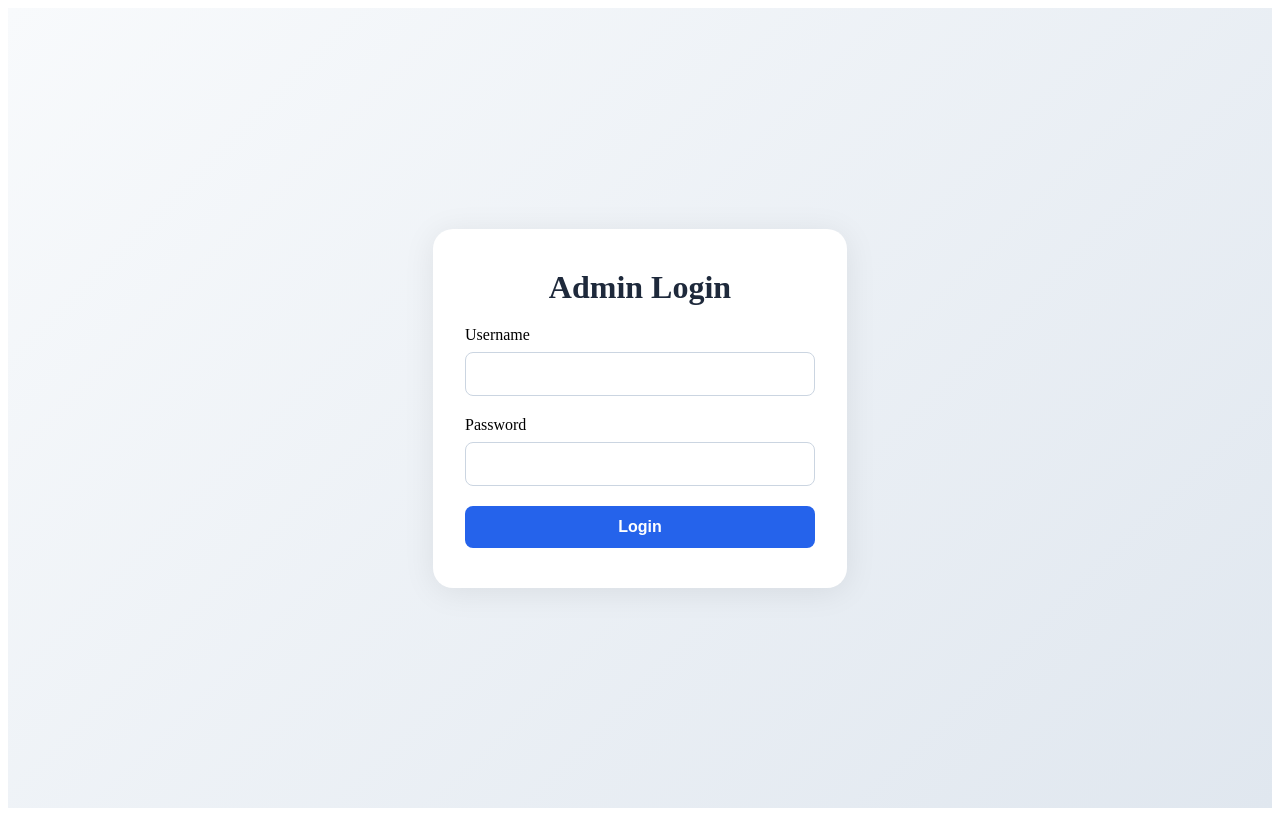
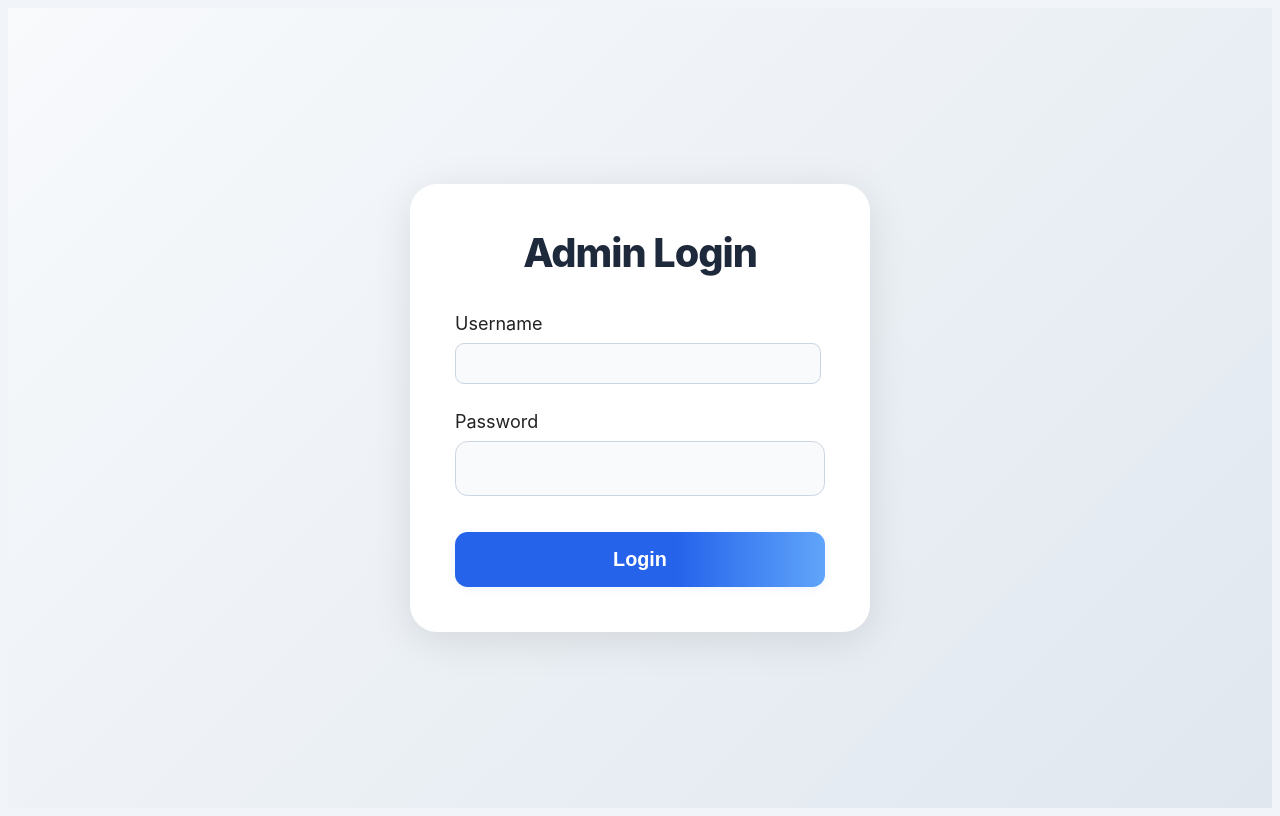
Before and after one commit to cconkrig/EMQX-Auth-Worker, a SvelteKit app in the folder admin/: page / in a window 1280 px wide. Built offline with nearby package versions, Linux system fonts and the light colour scheme.

Commit message:
Changed visuals and added some admin functionality

```diff
--- a/admin/src/routes/+page.svelte
+++ b/admin/src/routes/+page.svelte
@@ -17,6 +17,13 @@
 	let dashboardError = '';
 	let dashboardLoading = false;
 	let userAclsString = '';
+
+	// ACL UI state
+	let aclAction = 'publish';
+	let aclTopic = '';
+	let aclEditIndex: number | null = null;
+	let aclEditAction = 'publish';
+	let aclEditTopic = '';
 
 	function getToken() {
 		return localStorage.getItem('admin_token');
@@ -175,9 +182,51 @@
 			dashboardLoading = false;
 		}
 	}
+
+	function resetAclForm() {
+		aclAction = 'publish';
+		aclTopic = '';
+		aclEditIndex = null;
+		aclEditAction = 'publish';
+		aclEditTopic = '';
+	}
+
+	function addAclRule() {
+		if (!aclTopic.trim()) return;
+		userAcls = [...userAcls, { action: aclAction, topic: aclTopic.trim() }];
+		userAclsString = JSON.stringify(userAcls, null, 2);
+		resetAclForm();
+	}
+
+	function startEditAclRule(i: number) {
+		aclEditIndex = i;
+		aclEditAction = userAcls[i].action;
+		aclEditTopic = userAcls[i].topic;
+	}
+
+	function saveEditAclRule() {
+		if (aclEditIndex === null || !aclEditTopic.trim()) return;
+		userAcls[aclEditIndex] = { action: aclEditAction, topic: aclEditTopic.trim() };
+		userAcls = [...userAcls];
+		userAclsString = JSON.stringify(userAcls, null, 2);
+		resetAclForm();
+	}
+
+	function deleteAclRule(i: number) {
+		userAcls.splice(i, 1);
+		userAcls = [...userAcls];
+		userAclsString = JSON.stringify(userAcls, null, 2);
+		resetAclForm();
+	}
 </script>
 
 <style>
+:global(html) {
+	font-family: 'Inter', 'Roboto', 'Segoe UI', 'Helvetica Neue', Arial, 'Liberation Sans', 'sans-serif';
+	background: #f1f5fa;
+	font-size: 18px;
+	color: #222;
+}
 .login-container {
 	display: flex;
 	flex-direction: column;
@@ -188,20 +237,22 @@
 }
 .login-box {
 	background: white;
-	padding: 2.5rem 2rem;
-	border-radius: 1.25rem;
-	box-shadow: 0 4px 32px rgba(0,0,0,0.08);
+	padding: 2.5rem 2.5rem;
+	border-radius: 1.5rem;
+	box-shadow: 0 8px 40px rgba(0,0,0,0.10);
 	width: 100%;
-	max-width: 350px;
+	max-width: 370px;
 	display: flex;
 	flex-direction: column;
-	gap: 1.25rem;
+	gap: 1.5rem;
 }
 .login-title {
-	font-size: 2rem;
-	font-weight: 700;
+	font-size: 2.2rem;
+	font-weight: 800;
 	color: #1e293b;
 	text-align: center;
+	margin-bottom: 0.5rem;
+	letter-spacing: -1px;
 }
 .input-group {
 	display: flex;
@@ -209,26 +260,30 @@
 	gap: 0.5rem;
 }
 input[type="text"], input[type="password"] {
-	padding: 0.75rem 1rem;
-	border: 1px solid #cbd5e1;
-	border-radius: 0.5rem;
-	font-size: 1rem;
+	padding: 0.85rem 1.1rem;
+	border: 1.5px solid #cbd5e1;
+	border-radius: 0.7rem;
+	font-size: 1.1rem;
 	outline: none;
 	transition: border 0.2s;
+	background: #f8fafc;
 }
 input:focus {
 	border-color: #2563eb;
+	background: #fff;
 }
 .login-btn {
-	background: #2563eb;
+	background: linear-gradient(90deg, #2563eb 60%, #60a5fa 100%);
 	color: white;
-	padding: 0.75rem 1rem;
+	padding: 0.9rem 1.1rem;
 	border: none;
-	border-radius: 0.5rem;
-	font-size: 1rem;
-	font-weight: 600;
+	border-radius: 0.7rem;
+	font-size: 1.1rem;
+	font-weight: 700;
 	cursor: pointer;
-	transition: background 0.2s;
+	transition: background 0.2s, box-shadow 0.2s;
+	box-shadow: 0 2px 8px rgba(37,99,235,0.08);
+	margin-top: 0.5rem;
 }
 .login-btn:disabled {
 	background: #93c5fd;
@@ -237,7 +292,8 @@ input:focus {
 .error {
 	color: #dc2626;
 	text-align: center;
-	font-size: 1rem;
+	font-size: 1.1rem;
+	margin-top: -0.5rem;
 }
 .dashboard-container {
 	display: flex;
@@ -250,20 +306,22 @@ input:focus {
 }
 .dashboard-box {
 	background: white;
-	padding: 2rem 2.5rem;
-	border-radius: 1.25rem;
-	box-shadow: 0 4px 32px rgba(0,0,0,0.08);
+	padding: 2.5rem 3rem;
+	border-radius: 1.5rem;
+	box-shadow: 0 8px 40px rgba(0,0,0,0.10);
 	width: 100%;
-	max-width: 700px;
+	max-width: 800px;
 	display: flex;
 	flex-direction: column;
-	gap: 2rem;
+	gap: 2.5rem;
 }
 .dashboard-title {
-	font-size: 2rem;
-	font-weight: 700;
+	font-size: 2.5rem;
+	font-weight: 800;
 	color: #1e293b;
 	text-align: center;
+	margin-bottom: 0.5rem;
+	letter-spacing: -1px;
 }
 .user-list {
 	display: flex;
@@ -358,6 +416,66 @@ input:focus {
 	font-size: 1rem;
 	margin-bottom: 1rem;
 }
+.acl-list {
+	margin-top: 1rem;
+	background: #f8fafc;
+	padding: 1rem;
+	border-radius: 1rem;
+	box-shadow: 0 2px 8px rgba(0,0,0,0.04);
+}
+.acl-rule {
+	display: flex;
+	align-items: center;
+	gap: 0.75rem;
+	margin-bottom: 0.5rem;
+}
+.acl-action {
+	font-weight: 600;
+	color: #2563eb;
+}
+.acl-topic {
+	font-family: monospace;
+	background: #e0e7ef;
+	padding: 0.1rem 0.4rem;
+	border-radius: 0.3rem;
+}
+.edit-btn, .add-btn, .save-btn, .cancel-btn {
+	background: #2563eb;
+	color: white;
+	padding: 0.3rem 0.8rem;
+	border: none;
+	border-radius: 0.4rem;
+	font-size: 1rem;
+	font-weight: 600;
+	cursor: pointer;
+	margin-left: 0.2rem;
+	transition: background 0.2s;
+}
+.edit-btn { background: #64748b; }
+.add-btn { background: #059669; }
+.save-btn { background: #059669; }
+.cancel-btn { background: #f59e42; }
+.delete-btn { background: #dc2626; }
+.edit-btn:hover, .add-btn:hover, .save-btn:hover, .cancel-btn:hover, .delete-btn:hover {
+	filter: brightness(1.1);
+}
+input[type="text"], select {
+	padding: 0.5rem 0.75rem;
+	border: 1px solid #cbd5e1;
+	border-radius: 0.5rem;
+	font-size: 1rem;
+	margin-right: 0.2rem;
+}
+input[type="text"]:focus, select:focus {
+	border-color: #2563eb;
+	outline: none;
+}
+.acl-add-form {
+	display: flex;
+	align-items: center;
+	gap: 0.5rem;
+	margin-top: 1rem;
+}
 </style>
 
 {#if !isLoggedIn}
@@ -407,8 +525,33 @@ input:focus {
 			{#if selectedUser}
 				<div>
 					<strong>ACLs for {selectedUser}:</strong>
-					<div class="acl-editor">
-						<textarea bind:value={userAclsString} />
+					<div class="acl-list">
+						{#each userAcls as rule, i}
+							<div class="acl-rule">
+								{#if aclEditIndex === i}
+									<select bind:value={aclEditAction}>
+										<option value="publish">publish</option>
+										<option value="subscribe">subscribe</option>
+									</select>
+									<input type="text" bind:value={aclEditTopic} placeholder="Topic" />
+									<button class="save-btn" on:click={saveEditAclRule}>Save</button>
+									<button class="delete-btn" on:click={() => deleteAclRule(i)}>Delete</button>
+									<button class="cancel-btn" on:click={resetAclForm}>Cancel</button>
+								{:else}
+									<span class="acl-action">{rule.action}</span> on <span class="acl-topic">{rule.topic}</span>
+									<button class="edit-btn" on:click={() => startEditAclRule(i)}>Edit</button>
+									<button class="delete-btn" on:click={() => deleteAclRule(i)}>Delete</button>
+								{/if}
+							</div>
+						{/each}
+						<div class="acl-add-form">
+							<select bind:value={aclAction}>
+								<option value="publish">publish</option>
+								<option value="subscribe">subscribe</option>
+							</select>
+							<input type="text" bind:value={aclTopic} placeholder="Topic" />
+							<button class="add-btn" on:click={addAclRule}>Add Rule</button>
+						</div>
 						<button class="save-btn" on:click={updateAcls} disabled={dashboardLoading}>Save ACLs</button>
 					</div>
 				</div>
```
